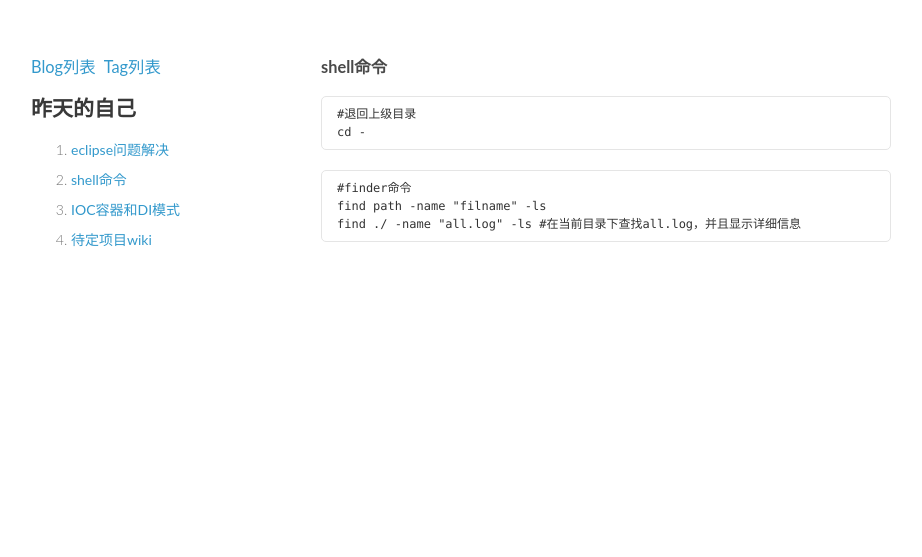
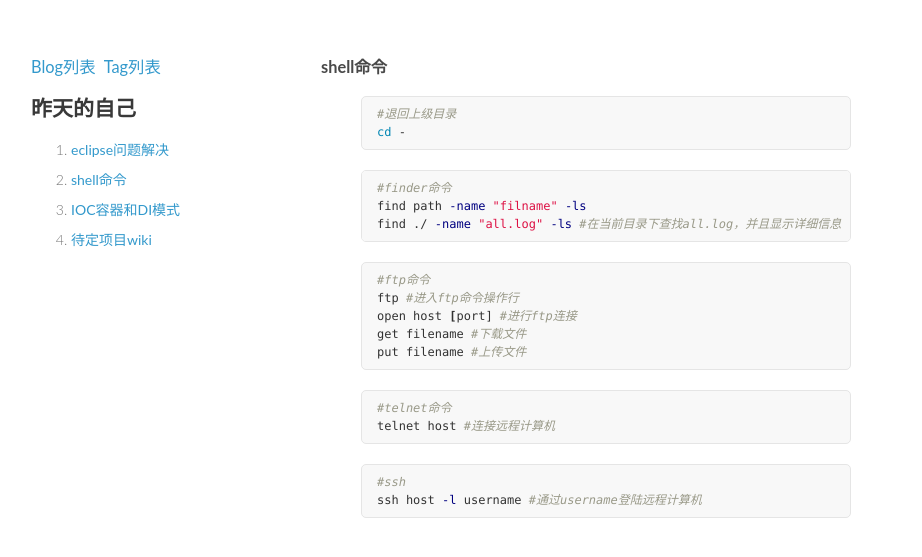
Before and after one commit to brandonzhu/daidin, a Jekyll site: the page built from _posts/2014-12-07-linux-command.md, in a window 1280 px wide. Shown: the top 557 px of the page, without its empty margins (179-1101 px from the left). Built offline with Jekyll 4.4.1, drawn with Linux system fonts in a browser that asks for light colours; nearby versions of some CDN libraries.

Commit message:
增加linux command

````diff
--- a/_posts/2014-12-07-linux-command.md
+++ b/_posts/2014-12-07-linux-command.md
@@ -4,13 +4,31 @@ layout: 'post'
 tag: ['shell', 'recommend']
 ---
 
-```
+{% highlight sh %}
 #退回上级目录
 cd -
-```
+{% endhighlight %}
 
-```
+{% highlight sh %}
 #finder命令
 find path -name "filname" -ls
 find ./ -name "all.log" -ls #在当前目录下查找all.log，并且显示详细信息
-```
+{% endhighlight %}
+
+{% highlight sh %}
+#ftp命令
+ftp #进入ftp命令操作行
+open host [port] #进行ftp连接
+get filename #下载文件
+put filename #上传文件
+{% endhighlight %}
+
+{% highlight sh %}
+#telnet命令
+telnet host #连接远程计算机
+{% endhighlight  %}
+
+{% highlight sh %}
+#ssh
+ssh host -l username #通过username登陆远程计算机
+{% endhighlight  %}
````
